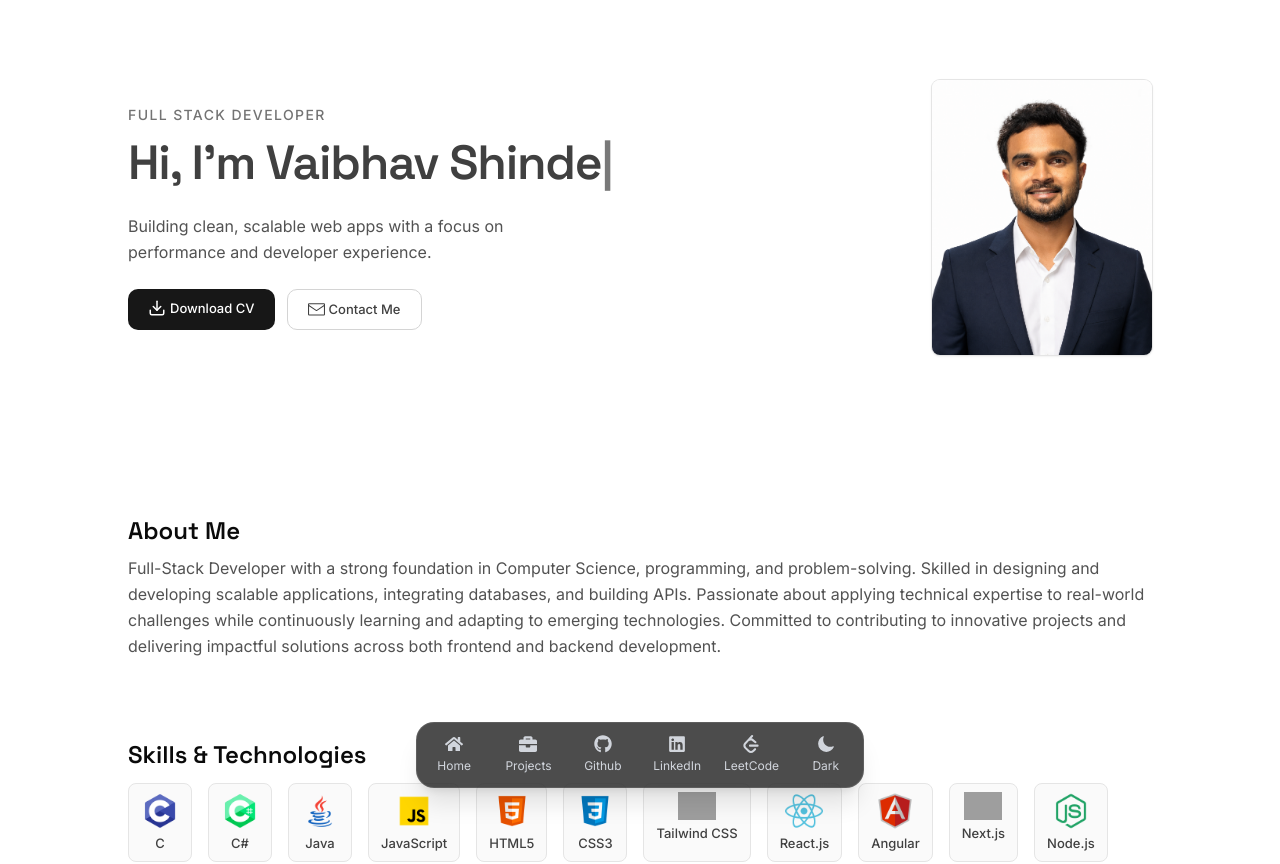
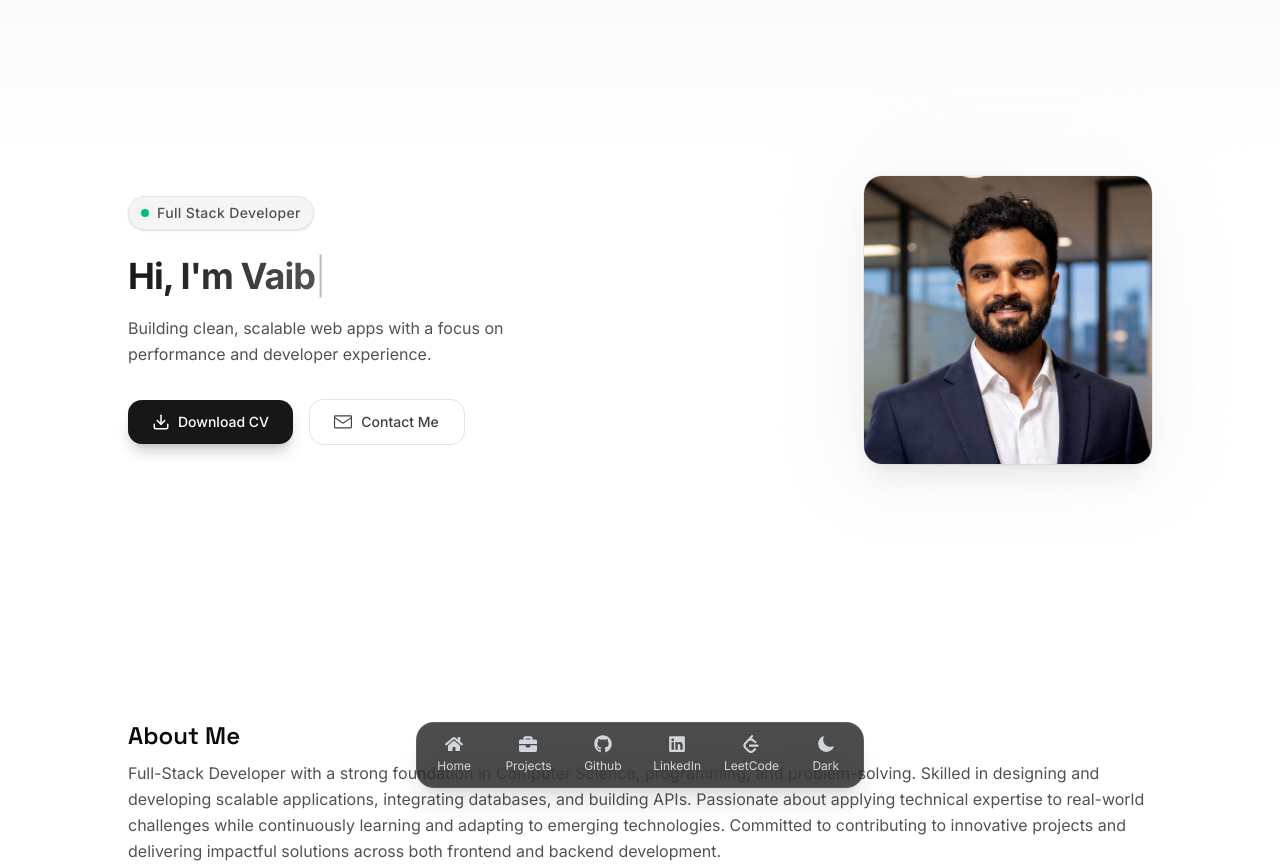
Before and after one commit to Vaibhu18/Portfolio-2.O, a Next.js app: page / in a window 1280 px wide. Shown: the top 864 px of the page. Built offline with nearby package versions, Linux system fonts and the light colour scheme; grey boxes are pictures that could not be loaded.

Commit message:
Refactor code structure for improved readability and maintainability

```diff
--- a/src/components/HeroSection.jsx
+++ b/src/components/HeroSection.jsx
@@ -2,13 +2,15 @@
 import React, { useEffect, useState } from "react";
 import Image from "next/image";
 import { LuDownload } from "react-icons/lu";
-import { GoMail } from "react-icons/go";
+import { GoMail, GoCheckCircle } from "react-icons/go";
 
 const HeroSection = () => {
   const fullText = "Hi, I'm Vaibhav Shinde";
   const [typedText, setTypedText] = useState("");
   const [index, setIndex] = useState(0);
+  const [copied, setCopied] = useState(false);
 
+  // Improved Typewriter Effect
   useEffect(() => {
     let timeout;
     if (index < fullText.length) {
@@ -20,13 +22,11 @@ const HeroSection = () => {
       timeout = setTimeout(() => {
         setTypedText("");
         setIndex(0);
-      }, 2000);
+      }, 3500); // Increased pause at the end so it's readable before resetting
     }
 
     return () => clearTimeout(timeout);
-  }, [index]);
-
-  const [copied, setCopied] = useState(false);
+  }, [index, fullText]);
 
   const handleCopy = async () => {
     try {
@@ -37,62 +37,100 @@ const HeroSection = () => {
       console.error("Failed to copy:", err);
     }
   };
+
   return (
-    <section className="w-full flex items-center px-6 sm:px-12 lg:px-20 bg-white dark:bg-neutral-950">
-      <div className="w-full max-w-5xl mx-auto flex flex-col-reverse md:flex-row items-center justify-between gap-12 md:gap-16 py-20">
-        <div className="flex flex-col gap-5 text-center md:text-left">
-          <div className="flex flex-col gap-2">
-            <p className="text-sm font-medium tracking-widest uppercase text-neutral-500 dark:text-neutral-400">
+    <section className="relative w-full flex items-center min-h-[80vh] px-6 sm:px-12 lg:px-20 bg-white dark:bg-neutral-950 overflow-hidden">
+      {/* Subtle Background Elements */}
+      <div className="absolute top-0 inset-x-0 h-40 bg-gradient-to-b from-neutral-100 dark:from-neutral-900 to-transparent opacity-50 pointer-events-none" />
+
+      <div className="w-full max-w-5xl mx-auto flex flex-col-reverse md:flex-row items-center justify-between gap-16 md:gap-8 py-20 relative z-10">
+        {/* Left Content */}
+        <div className="flex flex-col gap-6 text-center md:text-left flex-1">
+          {/* Status Badge */}
+          <div className="flex justify-center md:justify-start">
+            <div className="inline-flex items-center gap-2 px-3 py-1.5 rounded-full bg-neutral-100 dark:bg-neutral-900 border border-neutral-200 dark:border-neutral-800 text-sm text-neutral-600 dark:text-neutral-300 shadow-sm">
+              <span className="relative flex h-2 w-2">
+                <span className="animate-ping absolute inline-flex h-full w-full rounded-full bg-emerald-400 opacity-75"></span>
+                <span className="relative inline-flex rounded-full h-2 w-2 bg-emerald-500"></span>
+              </span>
+              <span className="font-medium tracking-wide">
                 Full Stack Developer
-            </p>
-            <h1 className="text-4xl sm:text-5xl font-semibold tracking-tight text-neutral-900 dark:text-neutral-50 leading-tight font-space">
-              {" "}
-              <span className="text-neutral-700 dark:text-neutral-300">
+              </span>
+            </div>
+          </div>
+
+          {/* Heading with Typewriter */}
+          <div className="flex flex-col gap-4">
+            <h1 className="text-2xl sm:text-3xl lg:text-4xl font-bold tracking-tight text-neutral-900 dark:text-neutral-50 leading-tight">
+              <span className="bg-linear-to-r from-neutral-900 to-neutral-600 dark:from-neutral-100 dark:to-neutral-400 bg-clip-text text-transparent">
                 {typedText}
-                <span className="animate-pulse">|</span>
+              </span>
+              <span className="animate-pulse text-neutral-400 dark:text-neutral-600 font-light">
+                |
               </span>
             </h1>
-          </div>
 
             <p className="text-neutral-600 dark:text-neutral-300 text-[15px] sm:text-base leading-relaxed max-w-sm mx-auto md:mx-0 dark:font-light">
               Building clean, scalable web apps with a focus on performance and
               developer experience.
             </p>
+          </div>
 
-          <div className="flex gap-3 mt-1 justify-center md:justify-start">
+          {/* Action Buttons */}
+          <div className="flex flex-wrap items-center gap-4 mt-2 justify-center md:justify-start">
             <a
               href="/vaibhav.pdf"
               download
-              className=" px-5 py-2.5 text-[13px] font-medium rounded-lg bg-neutral-900 text-white dark:bg-neutral-50 dark:text-neutral-900 hover:bg-neutral-700 dark:hover:bg-neutral-200 transition-colors duration-150"
+              className="group relative inline-flex items-center gap-2 px-6 py-3 text-sm font-medium rounded-xl bg-neutral-900 text-white dark:bg-neutral-50 dark:text-neutral-900 hover:bg-neutral-800 dark:hover:bg-neutral-200 shadow-lg shadow-neutral-900/20 dark:shadow-white/10 transition-all duration-300 active:scale-95"
             >
-              <span className="flex items-center gap-1">
-                <LuDownload size={18} />
+              <LuDownload
+                size={18}
+                className="group-hover:-translate-y-0.5 transition-transform duration-300"
+              />
               Download CV
-              </span>
             </a>
 
             <button
               onClick={handleCopy}
-              className=" px-5 py-2.5 text-[13px] font-medium rounded-lg border border-neutral-300 dark:border-neutral-800 text-neutral-700 dark:text-neutral-300 hover:bg-neutral-50 dark:hover:bg-neutral-900 transition-colors duration-150"
+              disabled={copied}
+              className={`group inline-flex items-center gap-2 px-6 py-3 text-sm font-medium rounded-xl border transition-all duration-300 active:scale-95
+                ${
+                  copied
+                    ? "border-emerald-500/50 bg-emerald-50 dark:bg-emerald-500/10 text-emerald-600 dark:text-emerald-400"
+                    : "border-neutral-200 dark:border-neutral-800 text-neutral-700 dark:text-neutral-300 hover:bg-neutral-50 dark:hover:bg-neutral-900 hover:border-neutral-300 dark:hover:border-neutral-700"
+                }`}
             >
-              <span className="flex items-center gap-1">
-                <GoMail size={17} />
-                {copied ? "Email Copied!" : "Contact Me"}
+              {copied ? (
+                <GoCheckCircle size={18} className="text-emerald-500" />
+              ) : (
+                <GoMail
+                  size={18}
+                  className="group-hover:scale-110 transition-transform duration-300"
+                />
+              )}
+              <span className="min-w-[5rem] text-center">
+                {copied ? "Copied!" : "Contact Me"}
               </span>
             </button>
           </div>
         </div>
 
-        <div className="shrink-0 flex justify-center md:justify-end">
-          <div className="relative">
+        {/* Right Content / Image */}
+        <div className="shrink-0 flex justify-center md:justify-end flex-1">
+          <div className="relative group">
+            {/* Background Glow Effect */}
+            <div className="absolute -inset-4 bg-gradient-to-tr from-neutral-200 to-neutral-100 dark:from-neutral-800 dark:to-neutral-900 rounded-3xl blur-2xl opacity-50 group-hover:opacity-70 transition-opacity duration-500"></div>
+
+            <div className="relative w-56 h-56 sm:w-64 sm:h-64 lg:w-72 lg:h-72">
               <Image
-              src="/profile.png"
+                src="/vaibhav.jpeg"
                 alt="Vaibhav Shinde"
-              width={220}
-              height={220}
-              className=" rounded-md object-cover ring-1 ring-neutral-200 dark:ring-neutral-800 shadow-sm "
+                fill
+                sizes="(max-width: 768px) 224px, (max-width: 1024px) 256px, 288px"
+                className="rounded-2xl object-cover shadow-xl shadow-black/5 dark:shadow-white/5 ring-1 ring-black/5 dark:ring-white/10 transition-transform duration-500 group-hover:scale-[1.02]"
                 priority
               />
+            </div>
           </div>
         </div>
       </div>
```
Also changed, not shown: public/profile.jpg (deleted), public/vaibhav.jpeg (added). Lines whose indentation alone changed are shown as unchanged.
